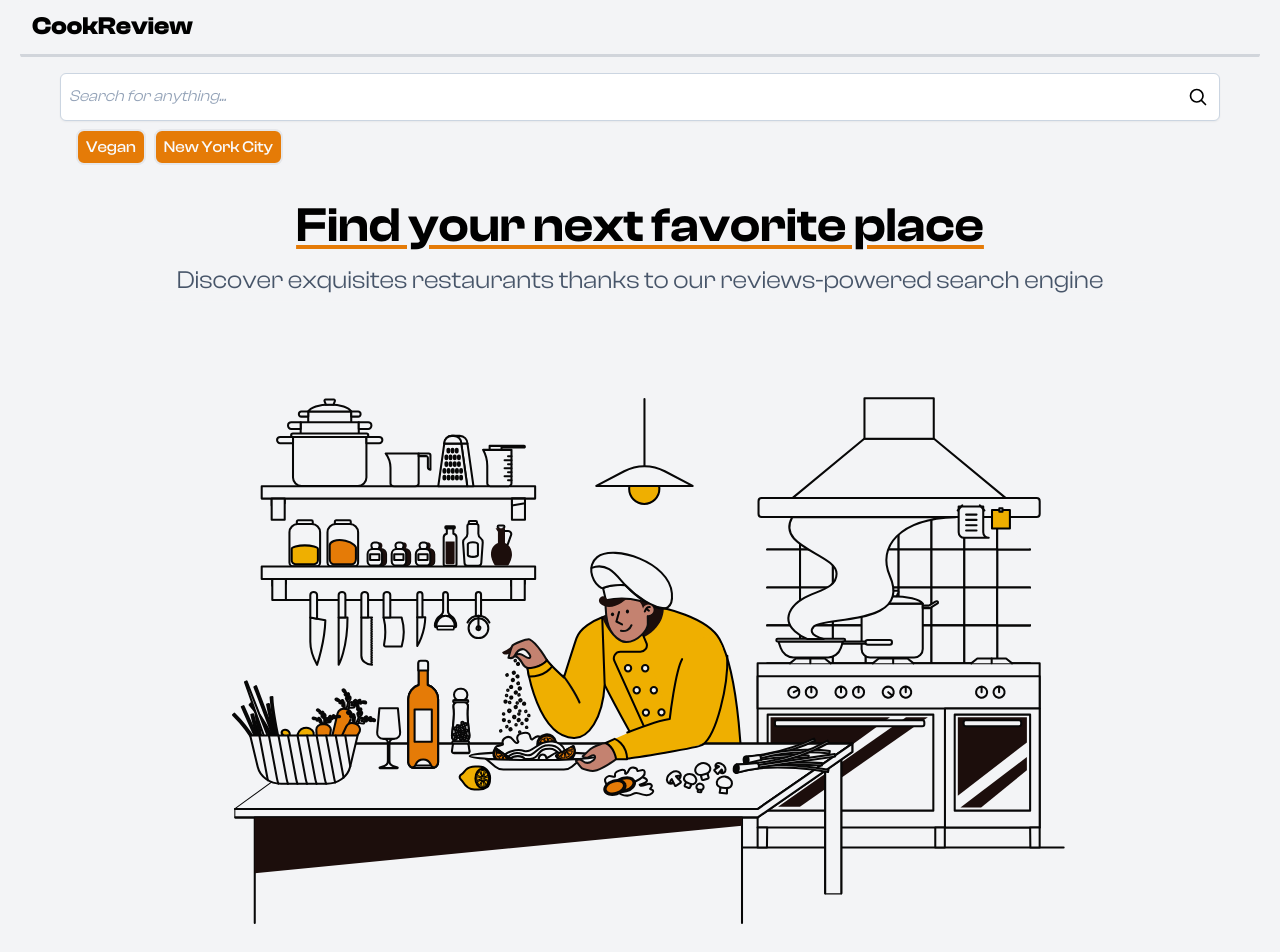
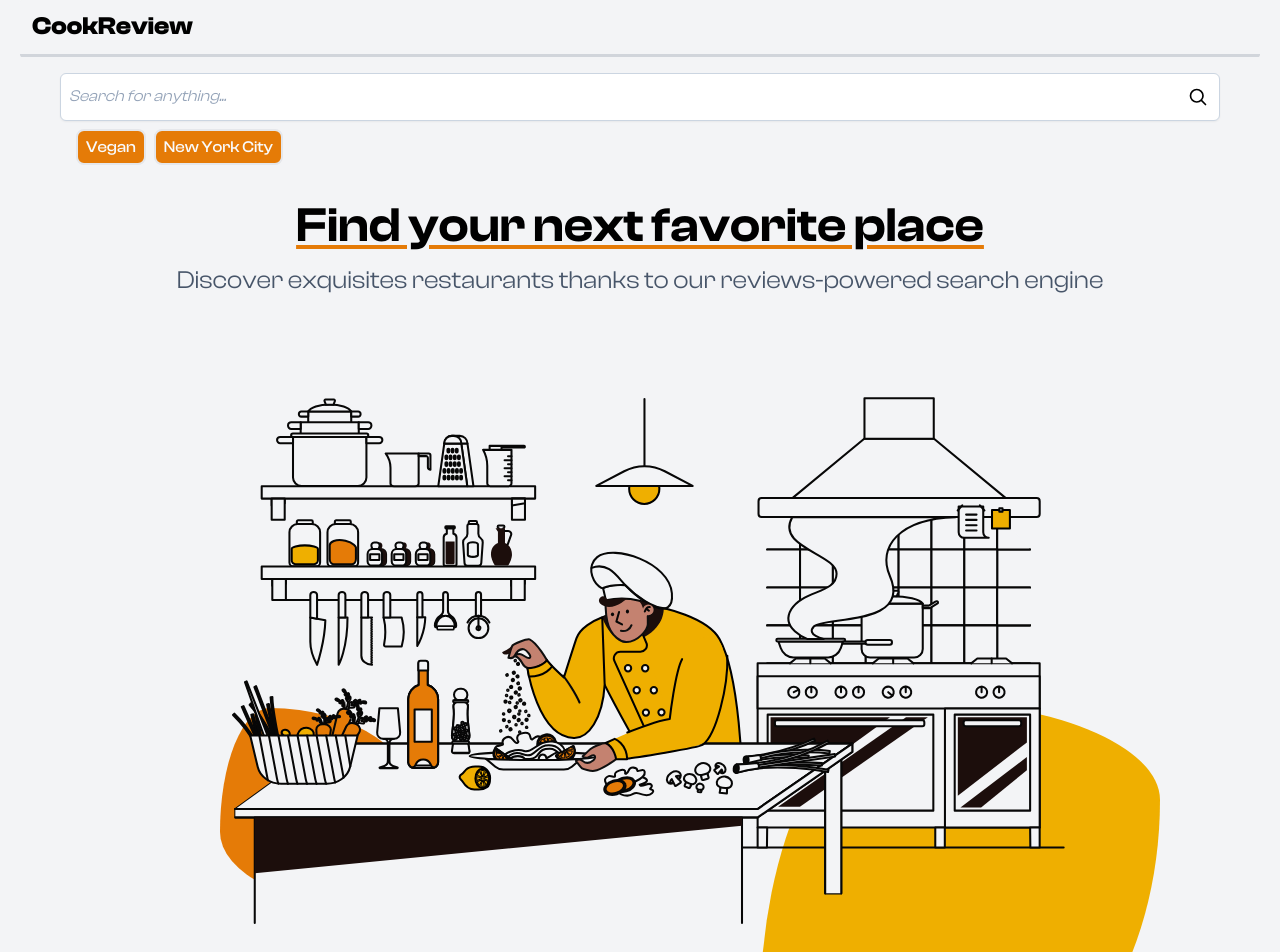
Before and after one commit to duranbe/restaurants-reviews, a React (Create React App) app in the folder frontend/: page / in a window 1280 px wide. Shown: the top 952 px of the page. Built offline with nearby package versions, Linux system fonts and the light colour scheme; a web font is replaced by a local one.

Commit message:
playing with blob for frontend

```diff
--- a/frontend/src/App.css
+++ b/frontend/src/App.css
@@ -20,3 +20,11 @@ nav{
     }
 
 }
+
+
+.blob{
+    border-radius: 25% 75% 22% 78% / 62% 50% 50% 38%;
+    position: relative;
+
+
+}
--- a/frontend/src/App.js
+++ b/frontend/src/App.js
@@ -66,15 +66,15 @@ function App() {
     setData({ data: [] })
 
 
-    if (e.key === "Enter" || e.type==="click") {
+    if (e.key === "Enter" || e.type === "click") {
 
       setLoadingState(true);
       setLandingPage(false);
 
       let searchValue;
-      if(e.type === "click"){
+      if (e.type === "click") {
         searchValue = document.getElementById("search-bar").value;
-      }else{
+      } else {
         searchValue = e.target.value;
       }
 
@@ -109,7 +109,7 @@ function App() {
       <div className="mt-4 mb-2 mx-10">
         <label className="relative block font-light text-xl5">
 
-          <input autoComplete="off"  id="search-bar" onKeyPress={handleKeyPress} className="h-12 font-clash-regular
+          <input autoComplete="off" id="search-bar" onKeyPress={handleKeyPress} className="h-12 font-clash-regular
           placeholder:italic
 
            placeholder:text-slate-400 block bg-white w-full border border-slate-300 rounded-md
@@ -150,13 +150,14 @@ function App() {
             <div>Find your next favorite place </div>
 
           </div>
-          <div className='text-slate-600 font-clash-regular text-2xl mx-8' >
+          <div className='text-slate-600 font-clash-regular text-2xl mx-8 z-20' >
             <div>Discover exquisites restaurants thanks to our reviews-powered search engine</div>
-
           </div>
 
-          <img className='max-w-5xl h-auto' src="./svg/DrawKit-cooking-kitchen-food-vector-illustrations-03.svg" alt="kitchen img"></img>
 
+          <img className='max-w-5xl h-auto z-20' src="./svg/DrawKit-cooking-kitchen-food-vector-illustrations-03.svg" alt="kitchen img"></img>
+          <div className='blob bg-tangerine z-10 bottom-80 right-80  h-[200px] w-[200px]'></div>
+          <div className='blob bg-yellow-light z-10 bottom-[33rem] left-80 h-[400px] w-[400px] my-my rotate-90'></div>
 
         </div>
 
@@ -172,7 +173,7 @@ function App() {
       }
       <div className='flex flex-col'>
         <div className='text-black mx-8 pl-12'>
-          {data.data.filter((val)=> val.normalizedScore>0.5).map((val) => (<RestaurantCard key={val.id} restaurantData={val} />))}
+          {data.data.filter((val) => val.normalizedScore > 0.5).map((val) => (<RestaurantCard key={val.id} restaurantData={val} />))}
         </div>
 
       </div>
```
Also changed, not shown: frontend/public/svg/DrawKit-cooking-kitchen-food-vector-illustrations-03.svg.
